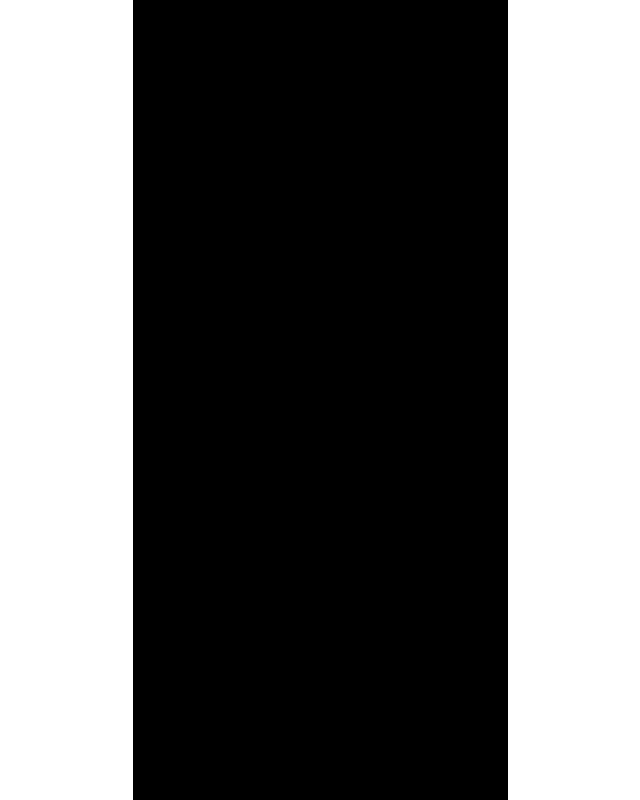
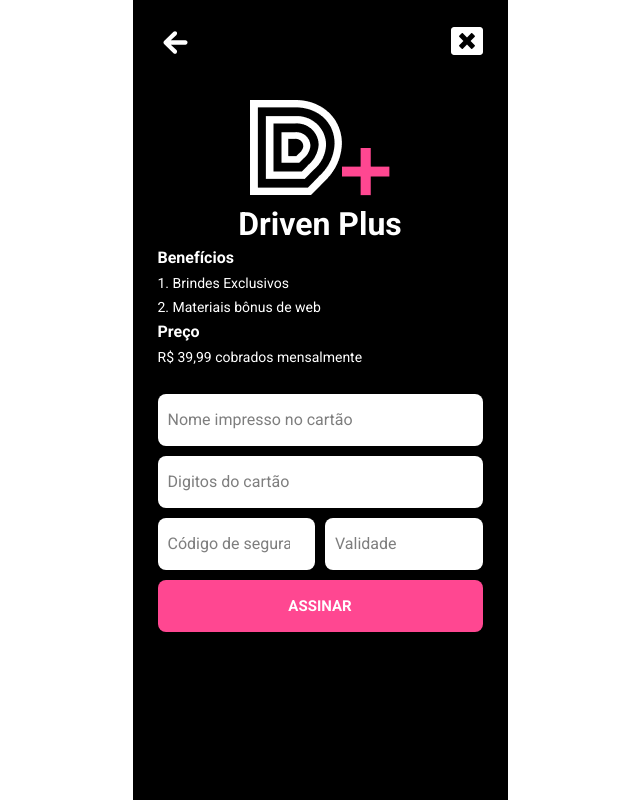
Before and after one commit to oigorholanda/DrivenPlus, a React (Create React App) app: page /subscriptions/1 in a window 1280 px wide. Before the commit this address had no page. Shown: the whole page, without its empty margins (320-960 px from the left). Built offline with nearby package versions, Linux system fonts and the light colour scheme.

Commit message:
Subscription Page

```diff
--- a/package.json
+++ b/package.json
@@ -11,6 +11,7 @@
     "match-sorter": "^6.3.1",
     "react": "^18.2.0",
     "react-dom": "^18.2.0",
+    "react-icons": "^4.7.1",
     "react-router-dom": "^6.6.0",
     "react-scripts": "5.0.1",
     "sort-by": "^1.2.0",
--- a/src/App.js
+++ b/src/App.js
@@ -1,7 +1,9 @@
 import { BrowserRouter, Route, Routes } from "react-router-dom";
 import styled from "styled-components";
 import Login from "./components/Login";
+import Signature from "./components/Signature";
 import SignUp from "./components/SignUp";
+import Subscriptions from "./components/Subscriptions";
 
 function App() {
   return (
@@ -10,8 +12,8 @@ function App() {
       <Routes>
         <Route path="/" element={<Login />} />
         <Route path="/sign-up" element={<SignUp />} />
-        <Route path="/subscriptions" element />
-        <Route path="/subscription/:idPlano" element />
+        <Route path="/subscriptions" element={<Subscriptions />} />
+        <Route path="/subscriptions/:idPlano" element={<Signature />} />
         <Route path="/home" element />
       </Routes>
     </BrowserRouter>
@@ -23,7 +25,7 @@ export default App;
 
 const ContainerApp = styled.div`
   max-width: 375px;
-  height: 100vh;
+  min-height: 100vh;
   margin: auto;
   background-color: black;
 `
--- a/src/components/Login.js
+++ b/src/components/Login.js
@@ -9,7 +9,10 @@ export default function Login() {
 
       <input type="email" placeholder="E-mail" required />
       <input type="password" placeholder="Senha" required />
-      <button>ENTRAR</button>
+      <Link to="/subscriptions">
+        <button>ENTRAR</button>
+      </Link>
+
 
       <Link to="/sign-up">
         <p>Não possuí uma conta? Cadastre-se</p>
--- /dev/null
+++ b/src/components/Plan.js
@@ -0,0 +1,24 @@
+import styled from "styled-components";
+import logo from "../assets/Group 1.png";
+
+export default function Plan() {
+  return (
+
+      <PlanDiv>
+        <img src={logo} alt="Logo plano {ID}" />
+        <p>R$ 39,99</p>
+      </PlanDiv>
+
+  );
+}
+
+const PlanDiv = styled.div`
+  height: 150px;
+  display: flex;
+  align-items: center;
+  justify-content: space-between;
+  padding: 10px;
+  border: 3px solid #7e7e7e;
+  border-radius: 12px;
+  margin-bottom: 20px;
+`;
--- a/src/components/SignUp.js
+++ b/src/components/SignUp.js
@@ -29,6 +29,7 @@ const ContainerLogin = styled.form`
   gap: 17px;
   h1 {
     color: white;
+
   }
   p {
     margin-top: 25px;
--- /dev/null
+++ b/src/components/Signature.js
@@ -0,0 +1,80 @@
+import styled from "styled-components";
+import { IoMdArrowRoundBack } from "react-icons/io";
+import { FaWindowClose } from "react-icons/fa";
+import Logo from "../assets/Group 1.png";
+
+export default function Signature() {
+  return (
+    <ContainerSign display={true}>
+      <div>
+        {" "}
+        <IoMdArrowRoundBack
+          color={"white"}
+          size={35}
+          onClick={() => console.log("clicado")}
+        />
+        <FaWindowClose
+          color={"white"}
+          size={32}
+          onClick={() => console.log("clicado")}
+        />
+      </div>
+      <img src={Logo} alt="" />
+      <h3>Driven Plus</h3>
+      <h4>Benefícios</h4>
+      <p>1. Brindes Exclusivos</p>
+      <p>2. Materiais bônus de web</p>
+      {/* Map para cada um dos beneficios */}
+      <h4>Preço</h4>
+      <p>R$ 39,99 cobrados mensalmente</p>
+      <SignaturaForm>
+      <input type="text" placeholder="Nome impresso no cartão" />
+      <input type="text" placeholder="Digitos do cartão" />
+      <div>
+        <input type="number" placeholder="Código de segurança" />
+        <input type="text" placeholder="Validade" />
+      </div>
+      <button>ASSINAR</button>
+      </SignaturaForm>
+
+    </ContainerSign>
+  );
+}
+
+const ContainerSign = styled.div`
+  color: white;
+  display: flex;
+  flex-direction: column;
+  padding: 25px;
+  gap: 10px;
+
+  div {
+    display: flex;
+    justify-content: space-between;
+    gap: 10px;
+  }
+  react-icons {
+    visibility: hidden;
+  }
+  img {
+    margin: 30px auto 2px auto;
+  }
+  h3 {
+    font-size: 32px;
+    font-weight: 700;
+    margin: auto;
+  }
+  h4 {
+    font-size: 16px;
+  }
+  p {
+    font-size: 14px;
+  }
+`;
+
+const SignaturaForm = styled.form`
+    display: flex;
+    flex-direction: column;
+    margin-top: 20px;
+    gap: 10px;
+`
--- /dev/null
+++ b/src/components/Subscriptions.js
@@ -0,0 +1,34 @@
+import { Link } from "react-router-dom";
+import styled from "styled-components";
+
+import Plan from "./Plan";
+
+export default function Subscriptions() {
+  return (
+    <PlanContainer>
+      <h3>Escolha seu Plano</h3>
+      <Link to="/subscriptions/1">
+      <Plan />
+      <Plan />
+      <Plan />
+      </Link>
+
+    </PlanContainer>
+  );
+}
+
+const PlanContainer = styled.div`
+  width: 280px;
+  color: white;
+  margin: auto;
+  padding-top: 30px;
+  h3 {
+    font-size: 32px;
+    margin-bottom: 30px;
+    text-align: center;
+  }
+  p {
+    font-size: 24px;
+    font-weight: 700;
+  }
+`;
--- /dev/null
+++ b/src/constants/urls.js
@@ -0,0 +1 @@
+export const base_url = "https://mock-api.driven.com.br/api/v4/driven-plus"
--- a/src/globalStyle.js
+++ b/src/globalStyle.js
@@ -70,6 +70,10 @@ button {
 	font-size: 15px;
 	font-weight: 700;
 }
+a {
+	text-decoration: none;
+	color: inherit;
+}
 `;
 
 export default GlobalStyle;
```
Also changed, not shown: 1 other file (tests, documents, lock files or other folders).
